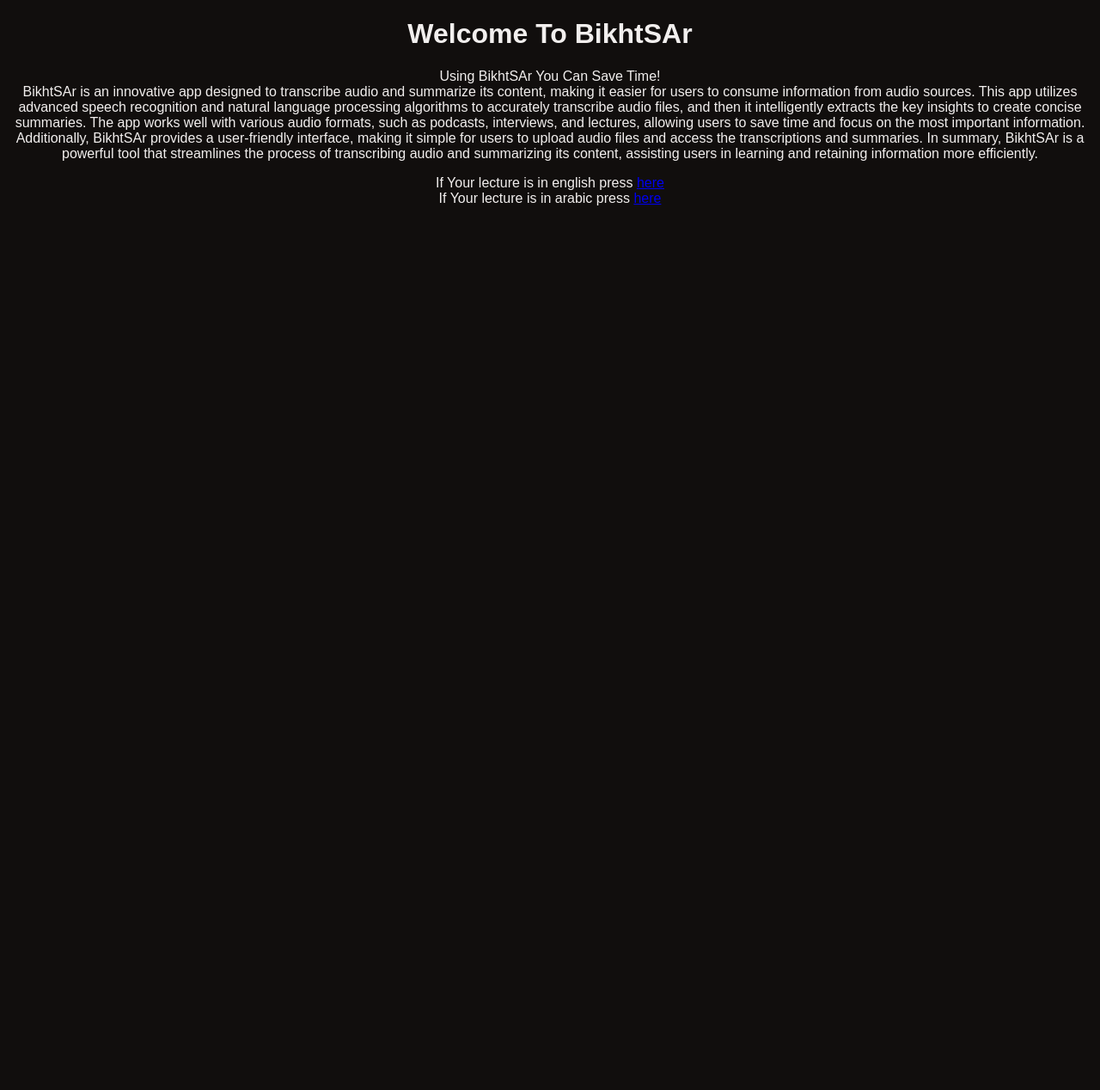
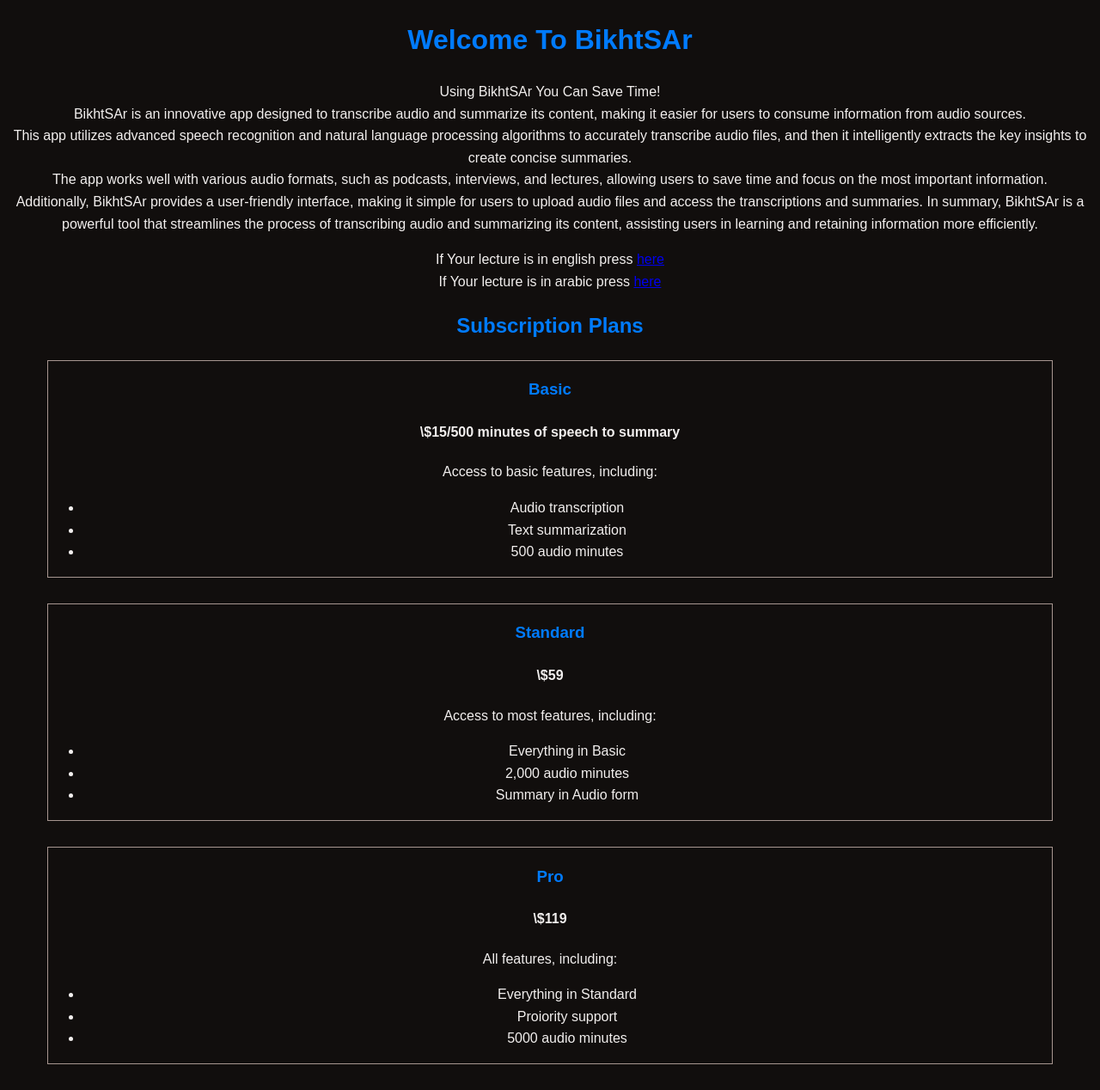
Before and after one commit to FsFs3mk/Bikhtsar, a Flask app: page / in a window 1280 px wide. Shown: the whole page at 86% size. Before the commit the page ends 239 px from the top, so only its background shows below. Run offline with Flask 3, Linux system fonts and the light colour scheme.

Commit message:
Add files via upload

```diff
--- a/main.py
+++ b/main.py
@@ -1,20 +1,11 @@
 from flask import Flask, request, jsonify, render_template
 import whisper
 import openai
-import tiktoken
-
-tiktoken.get_encoding()
 
 app = Flask(__name__)
 
 model = whisper.load_model("large-v2")
-openai.api_key = ("")#provide your api key
-
-def count_tokens(text, model_name="cl100k_base"):
-    tiktoken_model = tiktoken.Encoding(model_name)
-    tokenizer = tiktoken.Tokenizer(tiktoken_model)
-    tokens = tokenizer.tokenize(text)
-    return len(tokens)
+openai.api_key = ("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")
 
 @app.route('/')
 def index():
@@ -27,6 +18,14 @@
 @app.route('/ar')
 def ar():
     return render_template('ar.html')
+
+@app.route('/signup')
+def signin():
+    return render_template('signup.html')
+
+@app.route('/login')
+def login():
+    return render_template('login.html')
 
 def transcribe_and_summarize(audio_file, language):
     audio_file.save("temp_audio.webm")
@@ -42,14 +41,8 @@
     else:
         raise ValueError("Invalid language")
 
-    token_count = count_tokens(transcription)
-    if token_count < 4000:
-        selected_model = "gpt-3.5-turbo"
-    else:
-        selected_model = "gpt-4"
-
     response = openai.ChatCompletion.create(
-        model=selected_model,
+        model="gpt-3.5-turbo",
         messages=[
             {
                 "role": "system",
--- a/static/pages.css
+++ b/static/pages.css
@@ -48,3 +48,29 @@
   margin: auto;
   display: none;
 }
+
+body {
+  line-height: 1.6;
+}
+
+.container {
+  max-width: 1170px;
+  margin: auto;
+  padding: 0 15px;
+}
+
+.accent {
+  color: #007bff;
+}
+
+.card {
+  background-color: #110e0d;
+  border: 1px solid #a79690;
+  color: #f2efee;
+  margin-bottom: 30px;
+  transition: transform 0.3s;
+}
+
+.card:hover {
+  transform: scale(1.05);
+}
--- a/templates/ar.html
+++ b/templates/ar.html
@@ -9,7 +9,7 @@
     <link rel="manifest" href="{{ url_for('static', filename='site.webmanifest') }}">
     <link rel="stylesheet" href="{{ url_for('static', filename='pages.css') }}" >
     <script src="https://cdn.rawgit.com/mattdiamond/Recorderjs/08e7abd9/dist/recorder.js"></script>
-    <title>My Website</title>
+    <title>إستخدم بإختصار | إستخدم بإختصار للصوتيات العربية</title>
   </head>
   <body>
     <h1>برنامج تلخيص الصوتيات</h1>
--- a/templates/en.html
+++ b/templates/en.html
@@ -9,7 +9,7 @@
     <link rel="manifest" href="{{ url_for('static', filename='site.webmanifest') }}">
     <link rel="stylesheet" href="{{ url_for('static', filename='pages.css') }}" >
     <script src="https://cdn.rawgit.com/mattdiamond/Recorderjs/08e7abd9/dist/recorder.js"></script>
-    <title>My Website</title>
+    <title>Use BikhtSAr | Use BikhtSAr For English videos</title>
   </head>
   <body>
     <h1>Audio Recorder and Summarizer</h1>
--- a/templates/index.html
+++ b/templates/index.html
@@ -7,20 +7,74 @@
     <link rel="icon" type="image/png" sizes="32x32" href="{{ url_for('static', filename='favicon-32x32.png') }}">
     <link rel="icon" type="image/png" sizes="16x16" href="{{ url_for('static', filename='favicon-16x16.png') }}">
     <link rel="manifest" href="{{ url_for('static', filename='site.webmanifest') }}">
-    <link rel="stylesheet" href="{{ url_for('static', filename='styles.css') }}" >
-    <title>My Website</title>
+    <link rel="stylesheet" href="{{ url_for('static', filename='pages.css') }}" >
+    <title>BikhtSAr main page | what is BikhtSAr</title>
   </head>
   <body>
-    <h1>Welcome To BikhtSAr</h1>
+    <h1 class="accent">Welcome To BikhtSAr</h1>
     <div>
       <p>Using BikhtSAr You Can Save Time!<br>
-        BikhtSAr is an innovative app designed to transcribe audio and summarize its content, making it easier for users to consume information from audio sources. This app utilizes advanced speech recognition and natural language processing algorithms to accurately transcribe audio files, and then it intelligently extracts the key insights to create concise summaries.
-
-        The app works well with various audio formats, such as podcasts, interviews, and lectures, allowing users to save time and focus on the most important information. Additionally, BikhtSAr provides a user-friendly interface, making it simple for users to upload audio files and access the transcriptions and summaries.
+        BikhtSAr is an innovative app designed to transcribe audio and summarize its content, making it easier for users to consume information from audio sources.<br>
+        This app utilizes advanced speech recognition and natural language processing algorithms to accurately transcribe audio files, and then it intelligently extracts the key insights to create concise summaries.<br>
+        The app works well with various audio formats, such as podcasts, interviews, and lectures, allowing users to save time and focus on the most important information.<br>
+        Additionally, BikhtSAr provides a user-friendly interface, making it simple for users to upload audio files and access the transcriptions and summaries.
 
         In summary, BikhtSAr is a powerful tool that streamlines the process of transcribing audio and summarizing its content, assisting users in learning and retaining information more efficiently.</p>
     </div>
     <pr>If Your lecture is in english press <a href="/en">here</a></pr><br>
     <pr>If Your lecture is in arabic press <a href="/ar">here</a></pr>
+    <section id="subscription-plans" class="container mt-5">
+      <h2 class="text-center mb-4 accent">Subscription Plans</h2>
+      <div class="row">
+        <div class="col-md-4">
+          <div class="card">
+            <div class="card-header text-center accent">
+              <h3>Basic</h3>
+            </div>
+            <div class="card-body text-center">
+              <h4 class="card-title">\$15/500 minutes of speech to summary</h4>
+              <p class="card-text">Access to basic features, including:</p>
+              <ul>
+                <li>Audio transcription</li>
+                <li>Text summarization</li>
+                <li>500 audio minutes</li>
+              </ul>
+            </div>
+          </div>
+        </div>
+        <div class="col-md-4">
+          <div class="card">
+            <div class="card-header text-center accent">
+              <h3>Standard</h3>
+            </div>
+            <div class="card-body text-center">
+              <h4 class="card-title">\$59</h4>
+              <p class="card-text">Access to most features, including:</p>
+              <ul>
+                <li>Everything in Basic</li>
+                <li>2,000 audio minutes</li>
+                <li>Summary in Audio form</li>
+              </ul>
+            </div>
+          </div>
+        </div>
+        <div class="col-md-4">
+          <div class="card">
+            <div class="card-header text-center accent">
+              <h3>Pro</h3>
+            </div>
+            <div class="card-body text-center">
+              <h4 class="card-title">\$119</h4>
+              <p class="card-text">All features, including:</p>
+              <ul>
+                <li>Everything in Standard</li>
+                <li>Proiority support</li>
+                <li>5000 audio minutes</li>
+              </ul>
+            </div>
+          </div>
+        </div>
+      </div>
+    </section>
   </body>
 </html>
```
Also changed, not shown: templates/login.html (added, +30 -0 lines), templates/signup.html (added, +34 -0 lines), static/arflag.png (added), static/enflag.png (added).
